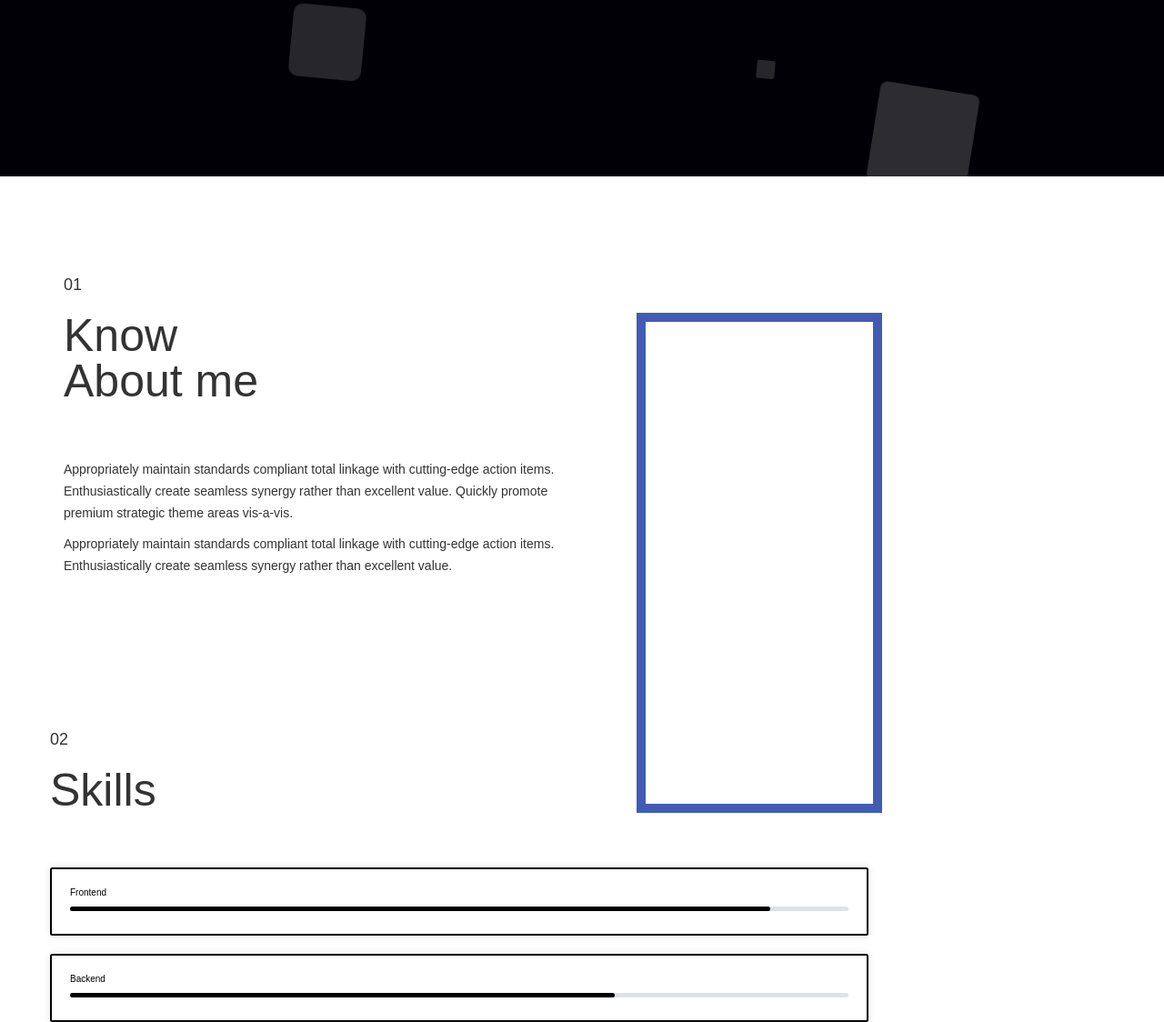
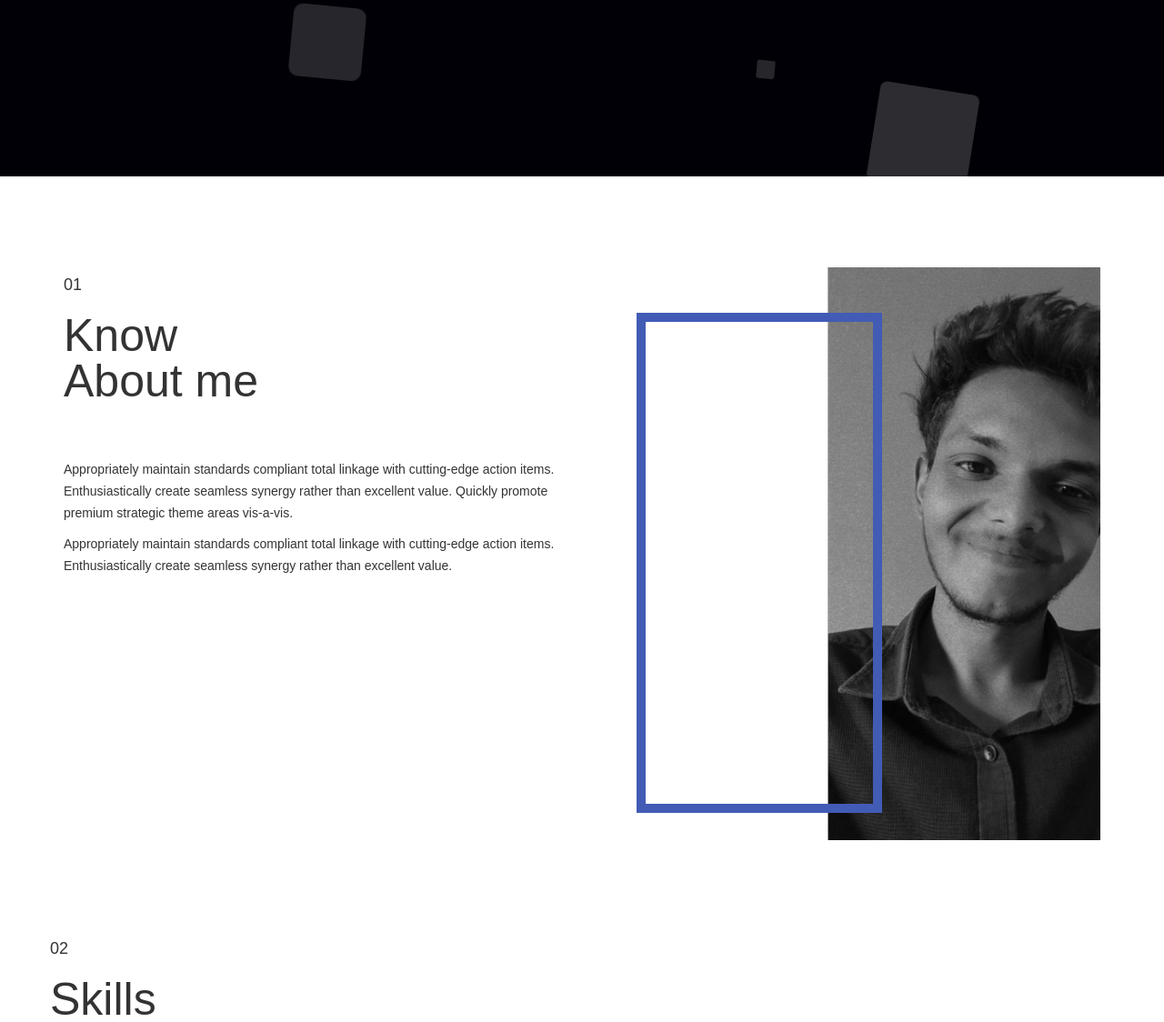
Before and after one commit to heeer2010/portfolio, a plain HTML site: page index.html in a window 1280 px wide. Shown: the part 606-1730 px from the top of the page at 91% size. Drawn offline with nearby package versions, Linux system fonts and the light colour scheme; the site is published under a folder, as on GitHub Pages, so addresses that start at the root find nothing; files whose address does not match are found by name; a web font is replaced by a local one.

Commit message:
Update index.html

```diff
--- a/index.html
+++ b/index.html
@@ -95,7 +95,7 @@
             </div>
             <div class="col-md-6 about-img-div">
                 <div class="about-border" data-aos="fade-up" data-aos-delay="0.5"></div>
-                <img src="/img/portfolio/about-img.jpeg" width="300" class="img-responsive" alt="" align="right" data-aos="fade-right" data-aos-delay="0"/>
+                <img src="img/portfolio/about-img.jpeg" width="300" class="img-responsive" alt="" align="right" data-aos="fade-right" data-aos-delay="0"/>
             </div>
         </div>
     </div>
```
